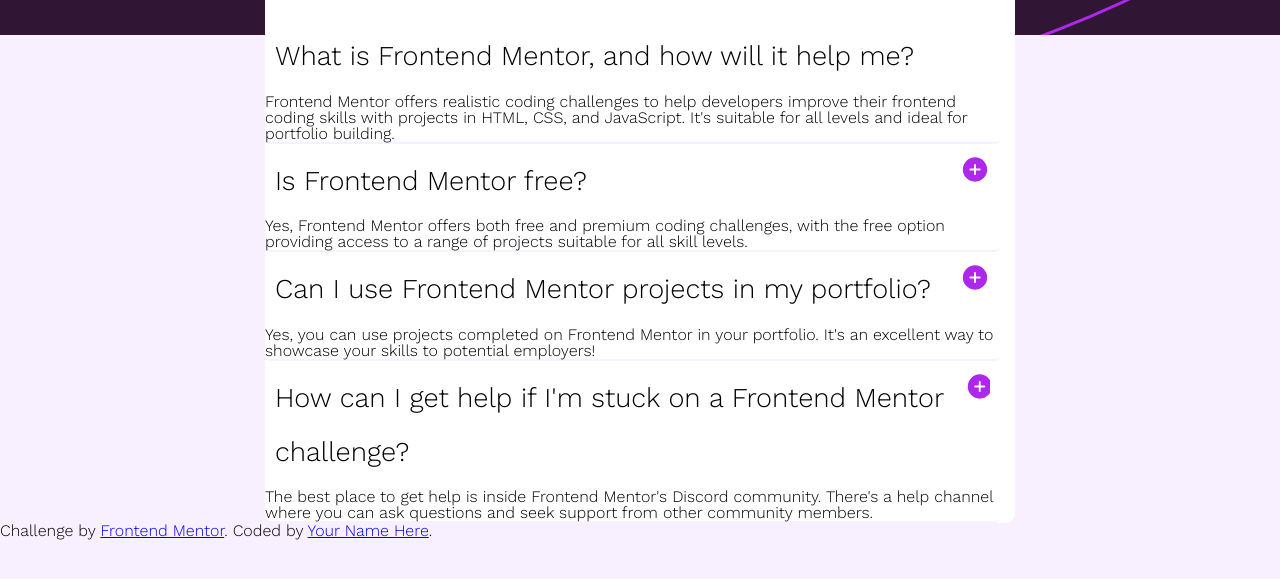
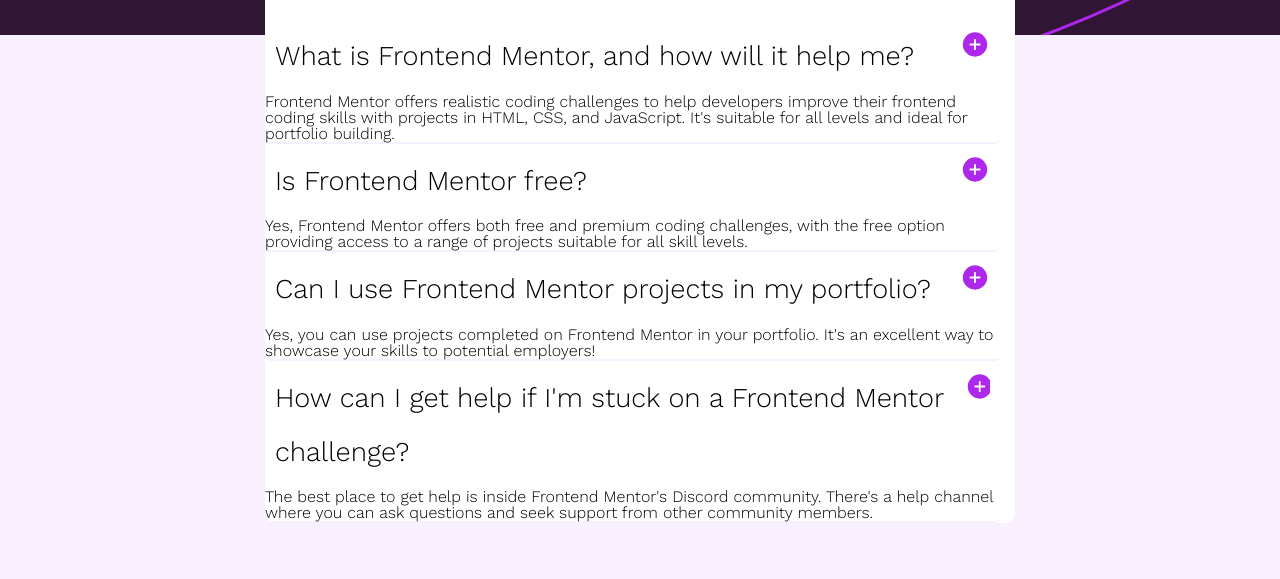
Before and after one commit to mahassan/01-JS-Accordion, a plain HTML site: page index.html in a window 1280 px wide. Shown: the part 197-776 px from the top of the page. Drawn offline with nearby package versions, Linux system fonts and the light colour scheme.

Commit message:
update to layout and link to script

```diff
--- a/index.html
+++ b/index.html
@@ -13,7 +13,7 @@
     />
     <link rel="stylesheet" href="./css/reset.css" />
     <link rel="stylesheet" href="./css/style.css" />
-
+    <script src="./app.js" defer></script>
     <title>Frontend Mentor | FAQ accordion</title>
   </head>
   <body>
@@ -24,7 +24,7 @@
           <h1>FAQs</h1>
         </header>
         <section>
-          <h1>What is Frontend Mentor, and how will it help me?</h1>
+          <h2>What is Frontend Mentor, and how will it help me?</h2>
           <p>
             Frontend Mentor offers realistic coding challenges to help
             developers improve their frontend coding skills with projects in
@@ -33,7 +33,7 @@
           </p>
         </section>
         <section>
-          <h2>Is Frontend Mentor free?</h2>
+          <h3>Is Frontend Mentor free?</h3>
           <p>
             Yes, Frontend Mentor offers both free and premium coding challenges,
             with the free option providing access to a range of projects
@@ -41,7 +41,7 @@
           </p>
         </section>
         <section>
-          <h3>Can I use Frontend Mentor projects in my portfolio?</h3>
+          <h4>Can I use Frontend Mentor projects in my portfolio?</h4>
           <p>
             Yes, you can use projects completed on Frontend Mentor in your
             portfolio. It's an excellent way to showcase your skills to
@@ -49,21 +49,14 @@
           </p>
         </section>
         <section>
-          <h4>
-            How can I get help if I'm stuck on a Frontend Mentor challenge?
-          </h4>
+          <h5>How can I get help if I'm stuck on a Frontend Mentor challenge?</h5>
+          <p>
           The best place to get help is inside Frontend Mentor's Discord
           community. There's a help channel where you can ask questions and seek
           support from other community members.
+          </p>
         </section>
       </main>
     </div>
-
-    <div class="attribution">
-      Challenge by
-      <a href="https://www.frontendmentor.io?ref=challenge" target="_blank"
-        >Frontend Mentor</a
-      >. Coded by <a href="#">Your Name Here</a>.
-    </div>
   </body>
 </html>
```
